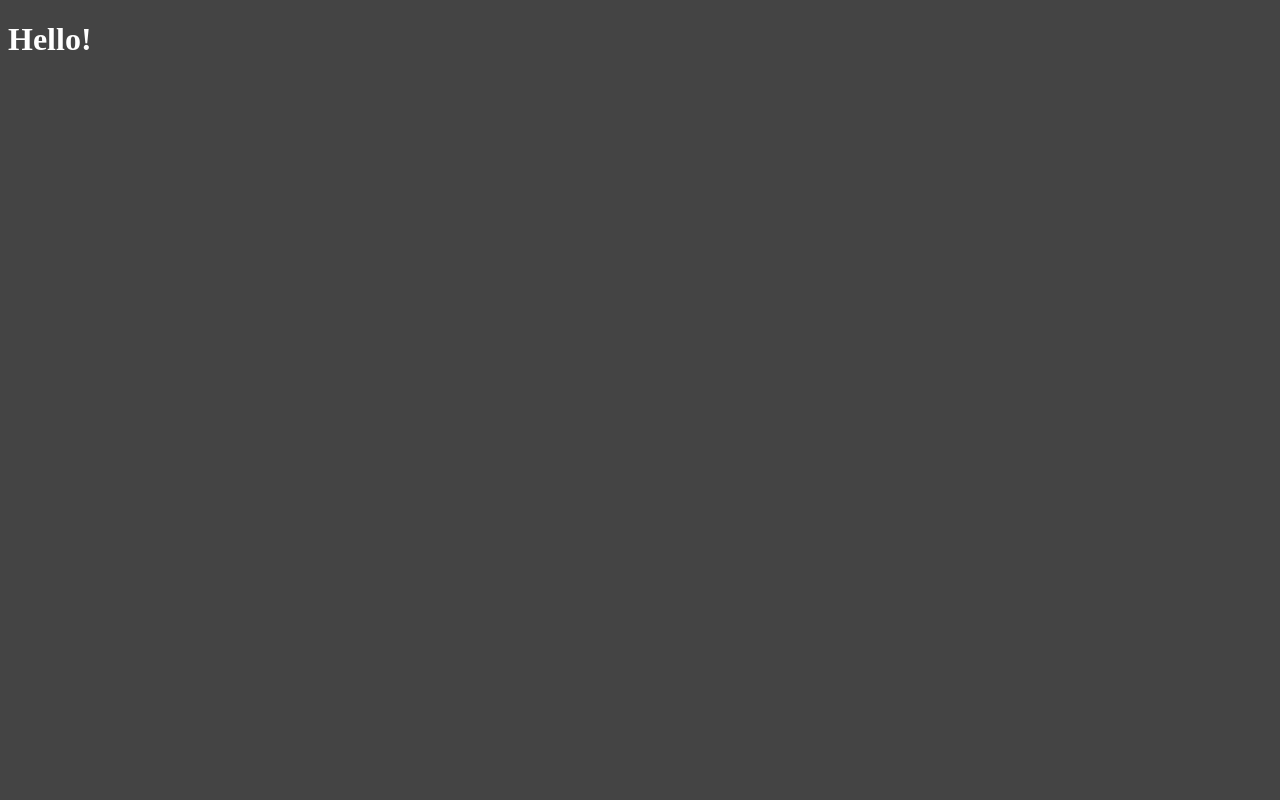
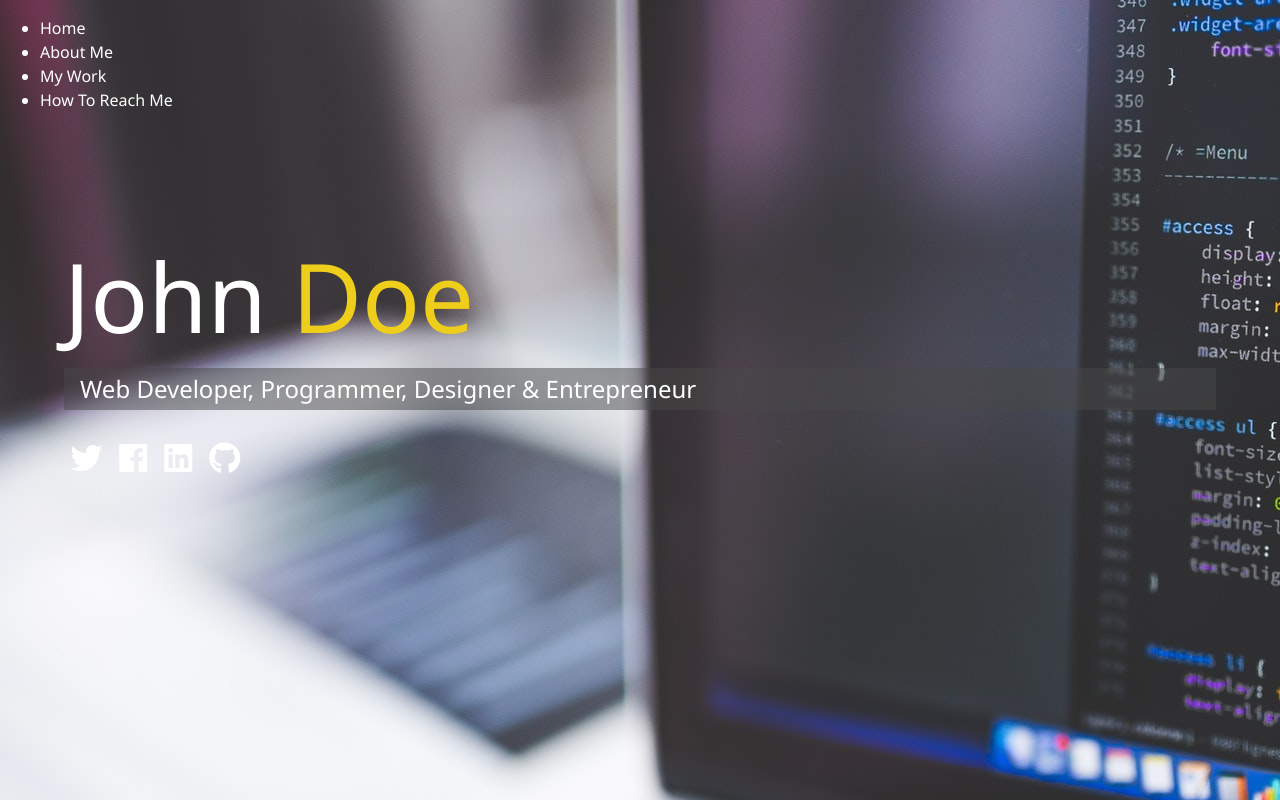
Before and after one commit to abdevworks/portfolio_website, a website: page dist/index.html in a window 1280 px wide. Drawn offline with Linux system fonts and the light colour scheme.

Commit message:
Add pictures and part of css formatting.

```diff
--- a/scss/main.scss
+++ b/scss/main.scss
@@ -1,6 +1,90 @@
 $primary-color: #444;
+$secondary-color: #eece1a;
+$show-home-image: true;
+$home-image: url("../img/background.jpg");
+$background-opacity: 0.9;
+
+@mixin easeOut {
+  transition: all 0.5s ease-out;
+}
+
+@mixin background {
+  @if $show-home-image {
+    &#bg-img {
+      background: $home-image;
+    }
+  }
+}
+
+* {
+  box-sizing: border-box;
+}
 
 body {
-    background: $primary-color;
-    color: #fff;
+  @include background();
+  background: $primary-color;
+  color: #fff;
+  height: 100%;
+  margin: 0;
+  font-family: "Segoe UI", Tahoma, Geneva, Verdana, sans-serif;
+  line-height: 1.5;
 }
+
+//Headings
+h1,
+h2,
+h3 {
+  margin: 0;
+  font-weight: 400;
+
+  &.lg-heading {
+    font-size: 6rem;
+  }
+
+  &.sm-heading {
+    margin-bottom: 2rem;
+    padding: 0.2rem 1rem;
+    background: rgba(lighten($color: $primary-color, $amount: 2), 0.5);
+  }
+}
+
+a {
+  color: #fff;
+  text-decoration: none;
+}
+
+header {
+  position: fixed;
+  z-index: 2;
+  width: 100%;
+}
+
+.text-secondary {
+  color: $secondary-color;
+}
+
+main {
+  padding: 4rem;
+  height: 100%;
+
+  .icons {
+    margin-top: 1rem;
+
+    a {
+      padding: 0.4rem;
+
+      &:hover {
+        color: $secondary-color;
+        @include easeOut();
+      }
+    }
+  }
+
+  &#home {
+    overflow: hidden;
+
+    h1 {
+      margin-top: 20vh;
+    }
+  }
+}
```
Also changed, not shown: dist/css/main.css, dist/img/background.jpg (added), dist/img/portrait.jpg (added), dist/img/portrait_small.jpg (added), dist/img/projects/project1.jpg (added), dist/img/projects/project2.jpg (added), dist/img/projects/project3.jpg (added), dist/img/projects/project4.jpg (added), dist/img/projects/project5.jpg (added), dist/index.html, dist/js/main.js (added).
